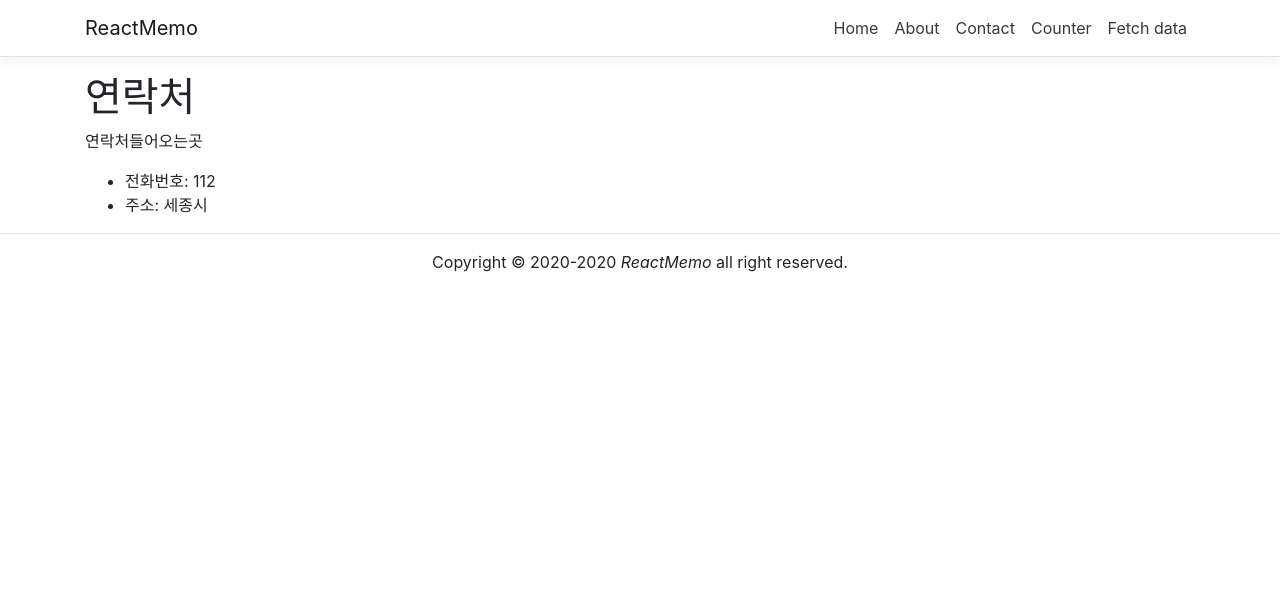
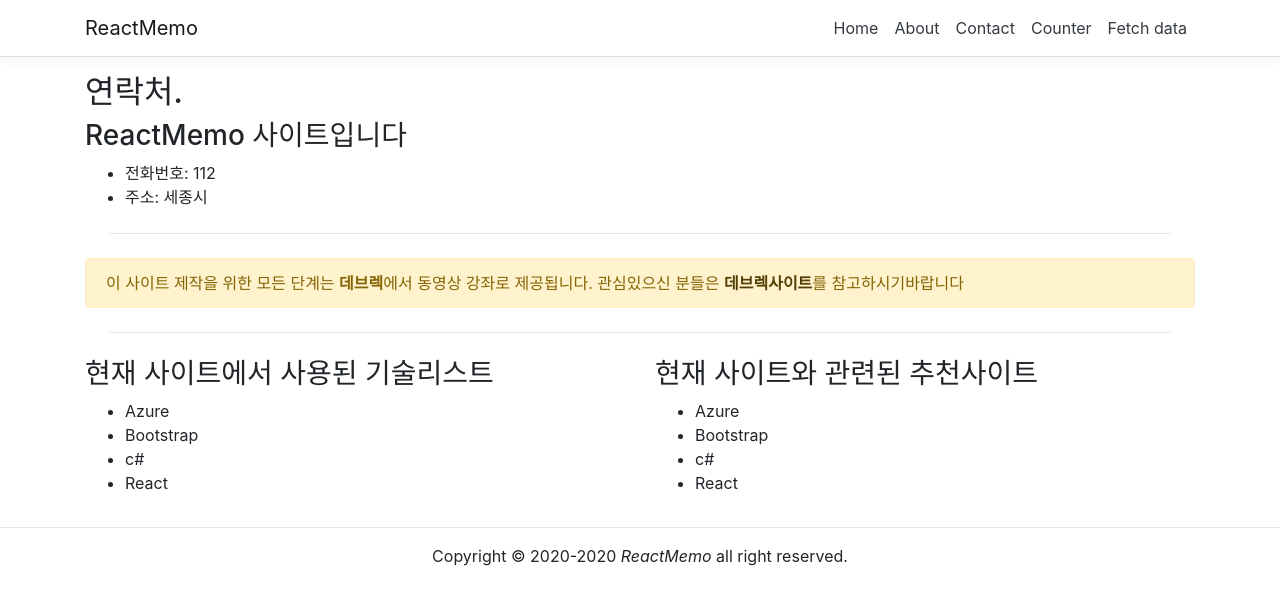
Before and after one commit to code-mongkey/ReactMemo, a React (Create React App) app in the folder ReactMemo/ClientApp/: page /contact in a window 1280 px wide. Shown: the top 604 px of the page. Built offline with nearby package versions, Linux system fonts and the light colour scheme.

Commit message:
4장 강의 완료

```diff
--- a/ReactMemo/ClientApp/src/components/About.js
+++ b/ReactMemo/ClientApp/src/components/About.js
@@ -1,12 +1,61 @@
-import React, { Component } from 'react';
+import React, { Component } from "react";
+import { TechList } from "./Shared/TechList/TechList";
+import { SiteList } from "./Shared/SiteList/SiteList";
 
+export class About extends Component {
+  render() {
+    const title = "정보.";
+    const description = "안녕하세요 ReactMemo 사이트입니다.";
+    return (
+      <>
+        <h2>{title}</h2>
+        <h3>{description}</h3>
 
-export class About extends Component{
-    render(){
-        return (
-            <div>
-                <h1>About ME</h1>
+        <p>이 사이트는 React 학습을 위한 데모 사이트입니다</p>
+        <p>학습이 완료된 후에 현재 사이트가 만들어집니다</p>
+
+        <hr className="mb-5 mt-5" />
+
+        <div className="row">
+          <div className="col-md-6">
+            <div className="thumbnail">
+              <img
+                src="http://placeimg.com/640/480/any"
+                alt="profile"
+                className="img-fluid"
+              />
+              <i>Photo by http://placeimg.com</i>
             </div>
-        );
-    }
+          </div>
+          <div className="col-md-6">
+            <div className="thumbnail">
+              <img
+                src="http://unsplash.it/640/480/?random"
+                alt="profile"
+                className="img-fluid"
+              />
+              <i>Photo by http://unsplash.it</i>
+            </div>
+          </div>
+        </div>
+
+        <hr className="mb-5 mt-5" />
+
+        <div className="row">
+          <div className="col-md-6">
+            <h3>
+              <i className="fa fa-wrench"></i> 현재 사이트에서 사용된 기술리스트
+            </h3>
+            <TechList></TechList>
+          </div>
+          <div className="col-md-6">
+            <h3>
+              <i className="fa fa-sitemap"></i> 현재 사이트와 관련된 추천사이트
+            </h3>
+            <SiteList></SiteList>
+          </div>
+        </div>
+      </>
+    );
+  }
 }
--- a/ReactMemo/ClientApp/src/components/Contact.js
+++ b/ReactMemo/ClientApp/src/components/Contact.js
@@ -1,16 +1,54 @@
 import React, { Component } from "react";
 import { ContactDetails } from "./ContactDetails/ContactDetails";
+import { TechList } from "./Shared/TechList/TechList";
+import { SiteList } from "./Shared/SiteList/SiteList";
 
 export class Contact extends Component {
-    render(){
-        return(
-            <div>
-                <h1>연락처</h1>
-                <p>
-                    연락처들어오는곳
-                </p>
-                <ContactDetails></ContactDetails>
-            </div>
-        );
-    }
+  render() {
+    const title = "연락처.";
+    const description = "ReactMemo 사이트입니다";
+    return (
+      <div>
+        <h2>{title}</h2>
+        <h3>{description}</h3>
+        <ContactDetails></ContactDetails>
+
+        <hr className="m-4"/>
+
+        <div className="alert alert-warning alert-dismissable">
+          <button
+            type="button"
+            className="close"
+            data-dismiss="alert"
+            aria-hidden="true"
+          >
+          </button>
+          이 사이트 제작을 위한 모든 단계는 <strong>데브렉</strong>에서 동영상
+          강좌로 제공됩니다. 관심있으신 분들은{" "}
+          <a href="http://www.devlec.com" className="alert-link">
+            데브렉사이트
+          </a>
+          를 참고하시기바랍니다
+        </div>
+
+        <hr className="m-4"/>
+
+        <div className="row">
+          <div className="col-md-6">
+            <h3>
+              <i className="fa fa-wrench"></i> 현재 사이트에서 사용된 기술리스트
+            </h3>
+            <TechList></TechList>
+          </div>
+          <div className="col-md-6">
+            <h3>
+              <i className="fa fa-sitemap"></i> 현재 사이트와 관련된 추천사이트
+            </h3>
+            <SiteList></SiteList>
+          </div>
+        </div>
+
+      </div>
+    );
+  }
 }
```
